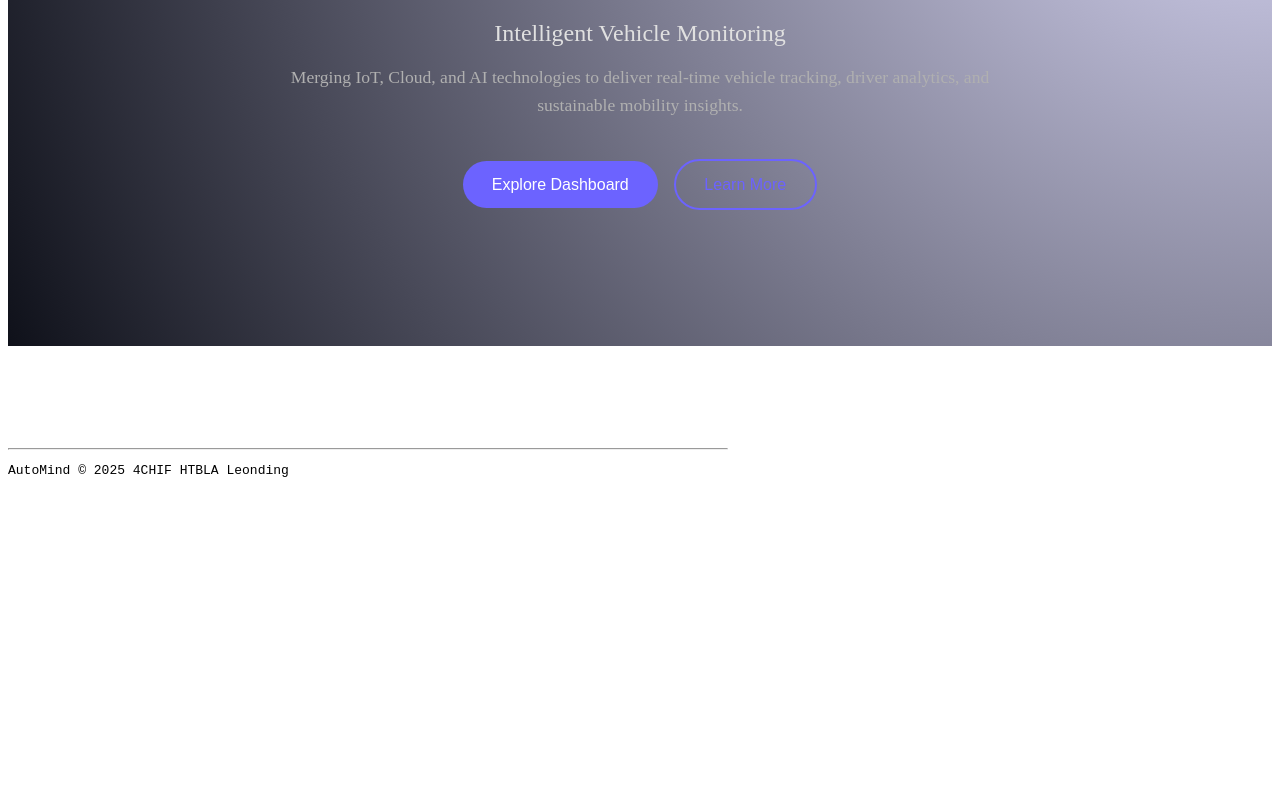
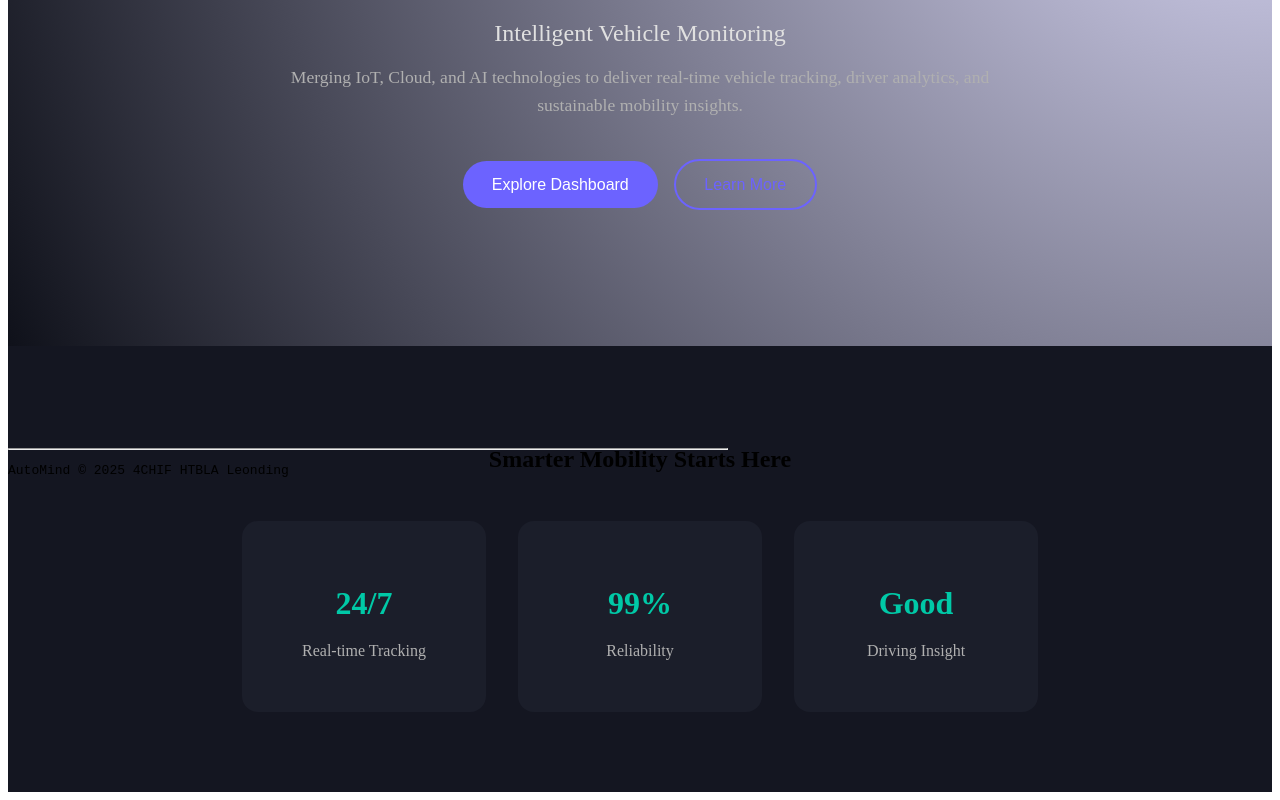
Before and after one commit to AutoMind-2527/Frontend, an Angular app in the folder AutoMind-Project/: page /home in a window 1280 px wide. Shown: the part 301-1101 px from the top of the page. Before the commit the page ends 800 px from the top, so only its background shows below. Built offline with nearby package versions, Linux system fonts and the light colour scheme.

Commit message:
added little info

```diff
--- a/AutoMind-Project/src/app/home/home.html
+++ b/AutoMind-Project/src/app/home/home.html
@@ -13,3 +13,21 @@
   </div>
   <div class="hero-bg"></div>
 </section>
+
+<section class="intro">
+  <h2>Smarter Mobility Starts Here</h2>
+  <div class="stats">
+    <div class="stat">
+      <h3>24/7</h3>
+      <p>Real-time Tracking</p>
+    </div>
+    <div class="stat">
+      <h3>99%</h3>
+      <p>Reliability</p>
+    </div>
+    <div class="stat">
+      <h3>Good</h3>
+      <p>Driving Insight</p>
+    </div>
+  </div>
+</section>
```
